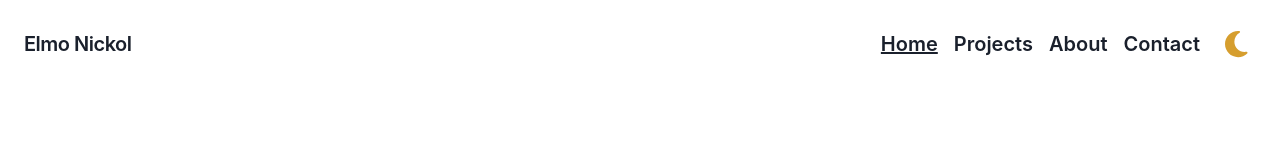
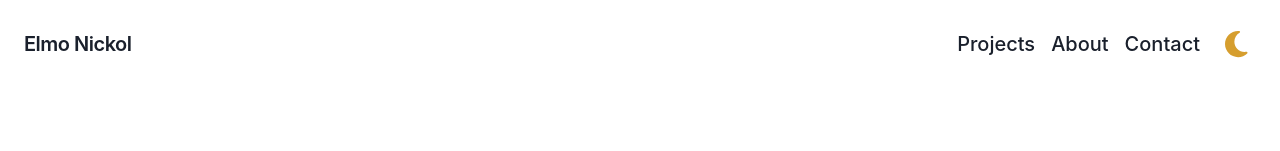
Before and after one commit to elmonickcool/my_portfolio, a Next.js app: page / in a window 1280 px wide. Shown: the top 151 px of the page. Built offline with nearby package versions, Linux system fonts and the light colour scheme.

Commit message:
test active

```diff
--- a/src/components/Navbar.jsx
+++ b/src/components/Navbar.jsx
@@ -50,23 +50,19 @@ const Navbar = () => {
         <div className={`w-full ${isOpen || !isMobile ? 'block' : 'hidden'} lg:flex lg:items-center lg:w-auto`}>
           <div className={`text-sm ${isMobile ? 'block' : 'flex'} lg:flex-grow`}>
             <div className={`${isMobile ? '' : 'flex justify-end'}`}>
-              <Link as={NextLink} href="/" passHref={true} legacyBehavior={true}>
-                <a className={`block text-xl font-semibold mr-4 ${isActive('/') ? 'font-bold underline ' : 'font-medium'}`}>
-                  Home
-                </a>
-              </Link>
+
               <Link as={NextLink} href="/projects" passHref={true} legacyBehavior={true}>
-                <a className={`block text-xl font-semibold mr-4 ${isActive('/projects') ? 'font-bold underline' : 'font-medium'}`}>
+                <a className={`block text-xl mr-4 ${isActive('/projects') ? 'font-bold ' : 'font-medium'}`}>
                   Projects
                 </a>
               </Link>
               <Link as={NextLink} href="/about" passHref={true} legacyBehavior={true}>
-                <a className={`block text-xl font-semibold mr-4 ${isActive('/about') ? 'font-bold underline' : 'font-medium'}`}>
+                <a className={`block text-xl  mr-4 ${isActive('/about') ? 'font-bold ' : 'font-medium'}`}>
                   About
                 </a>
               </Link>
               <Link as={NextLink} href="/contact" passHref={true} legacyBehavior={true}>
-                <a className={`block text-xl font-semibold mr-4 ${isActive('/contact') ? 'font-bold underline' : 'font-medium'}`}>
+                <a className={`block text-xl  mr-4 ${isActive('/contact') ? 'font-bold' : 'font-medium'}`}>
                   Contact
                 </a>
               </Link>
```
